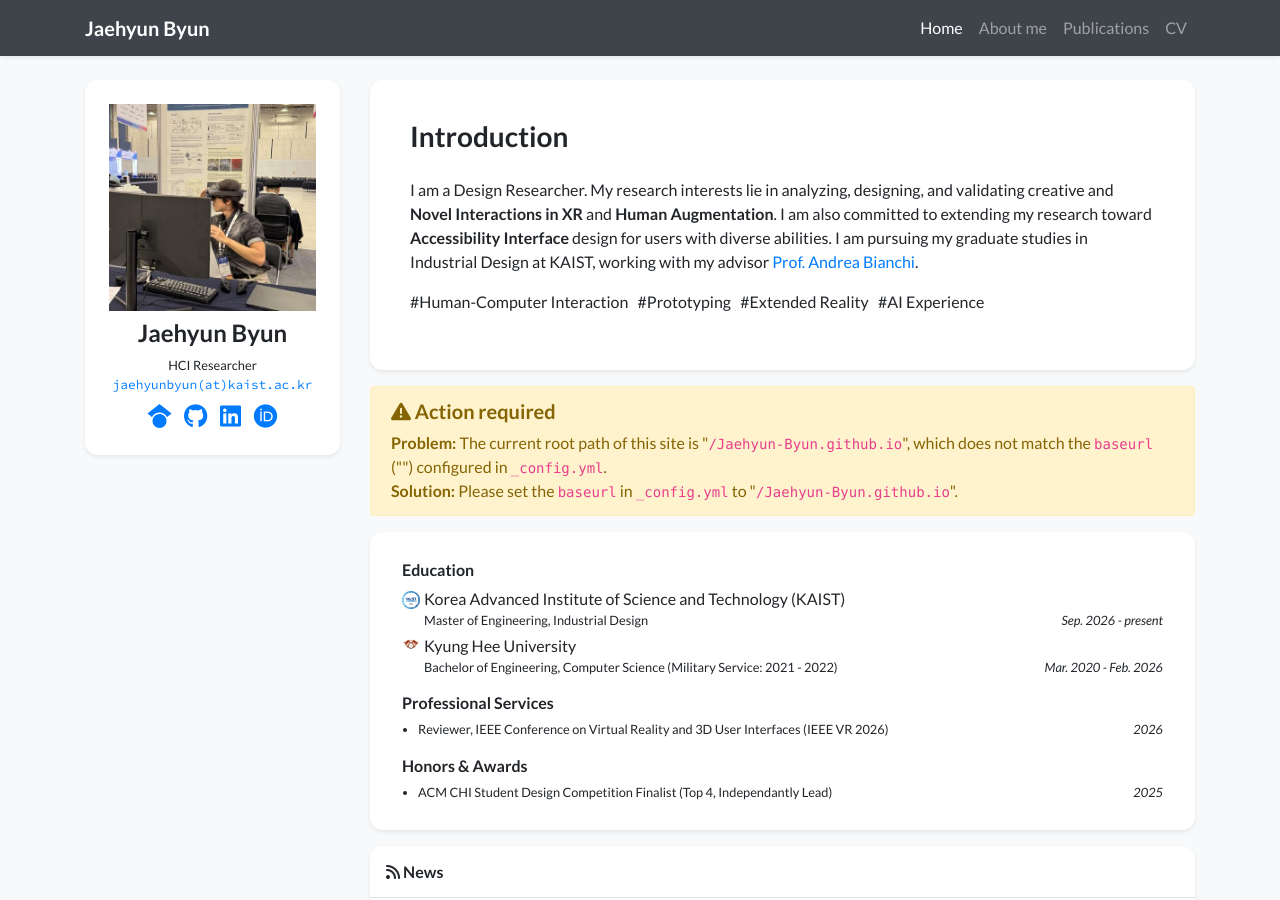
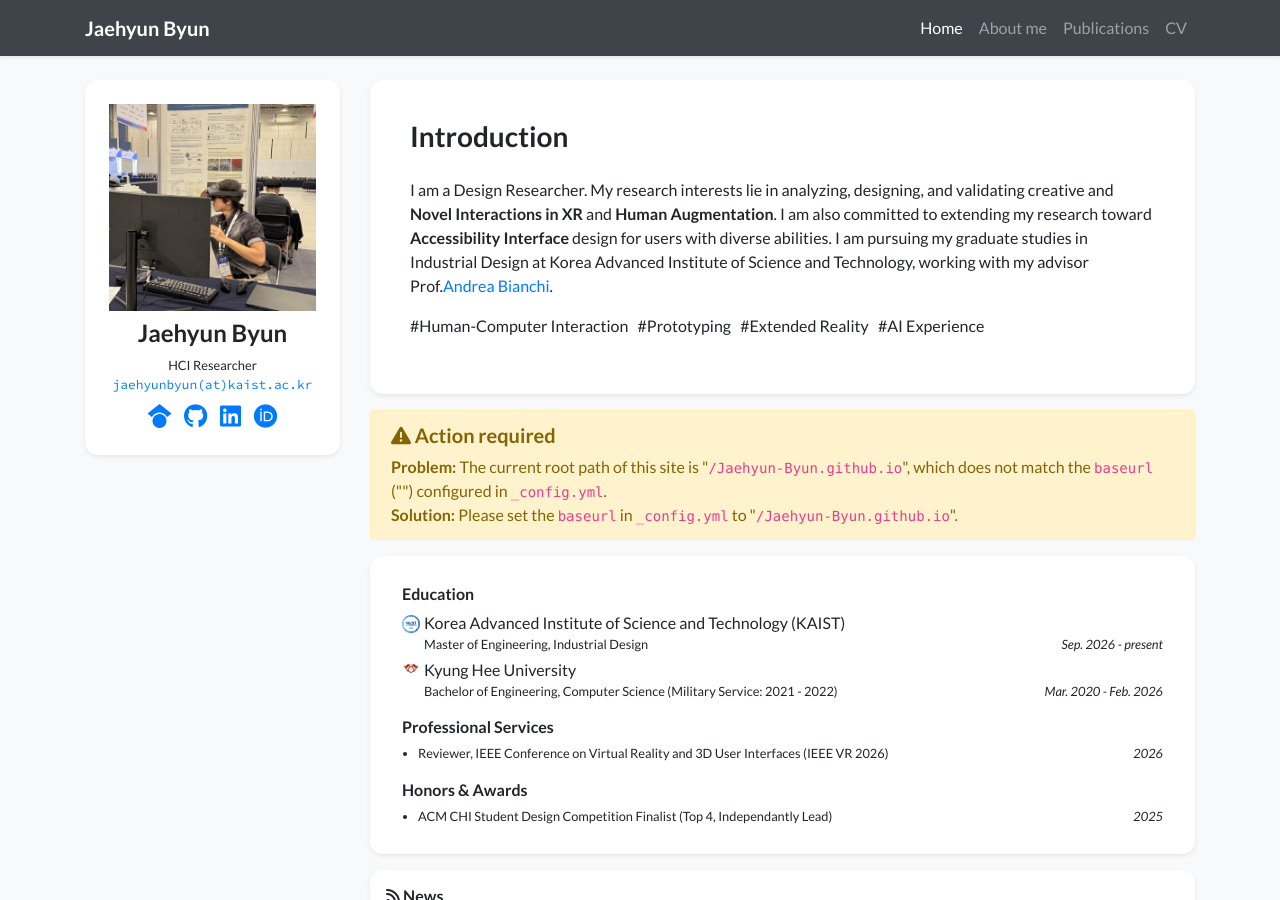
Before and after one commit to Jaehyun-Byun/Jaehyun-Byun.github.io, a Jekyll site: the page built from index.html, in a window 1280 px wide and 900 px high. Built offline with Jekyll 4.4.1, drawn with Linux system fonts in a browser that asks for light colours; nearby versions of some CDN libraries; a style sheet for code colours, icons or effects is not loaded.

Commit message:
Update profile.yml

```diff
--- a/_data/profile.yml
+++ b/_data/profile.yml
@@ -22,7 +22,7 @@ tistory: idjaehyun
 short_bio_text_justify: false
 short_bio: >-
   <p>
-   I am a Design Researcher. My research interests lie in analyzing, designing, and validating creative and <strong>Novel Interactions in XR</strong> and <strong>Human Augmentation</strong>. I am also committed to extending my research toward <strong>Accessibility Interface</strong> design for users with diverse abilities. I am pursuing my graduate studies in Industrial Design at KAIST, working with my advisor <a href="https://make.kaist.ac.kr/about">Prof. Andrea Bianchi</a>.
+   I am a Design Researcher. My research interests lie in analyzing, designing, and validating creative and <strong>Novel Interactions in XR</strong> and <strong>Human Augmentation</strong>. I am also committed to extending my research toward <strong>Accessibility Interface</strong> design for users with diverse abilities. I am pursuing my graduate studies in Industrial Design at Korea Advanced Institute of Science and Technology, working with my advisor Prof.<a href="https://make.kaist.ac.kr/about">Andrea Bianchi</a>.
   </p>
   <p class="profile-tags">
    #Human-Computer Interaction &nbsp; #Prototyping &nbsp; #Extended Reality &nbsp; #AI Experience
```
